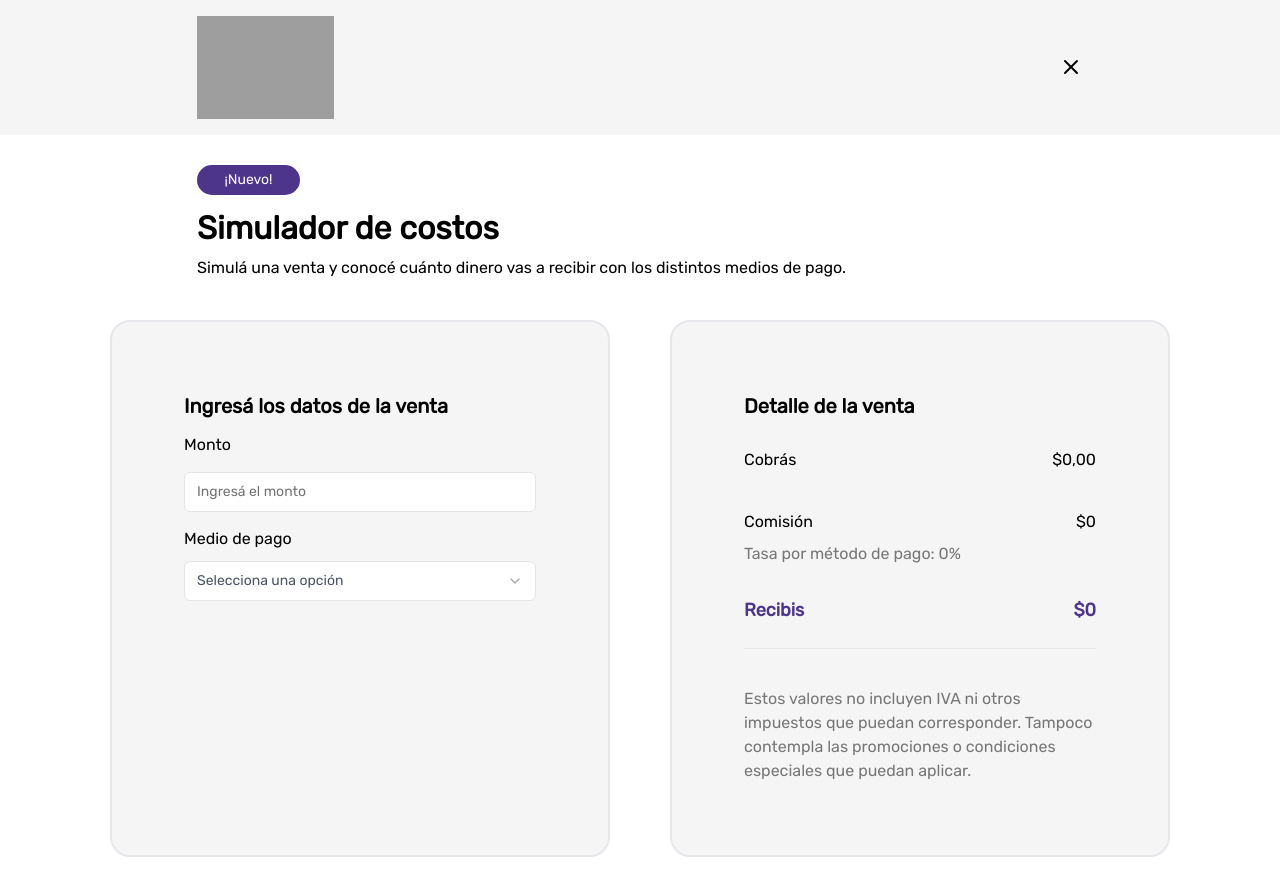
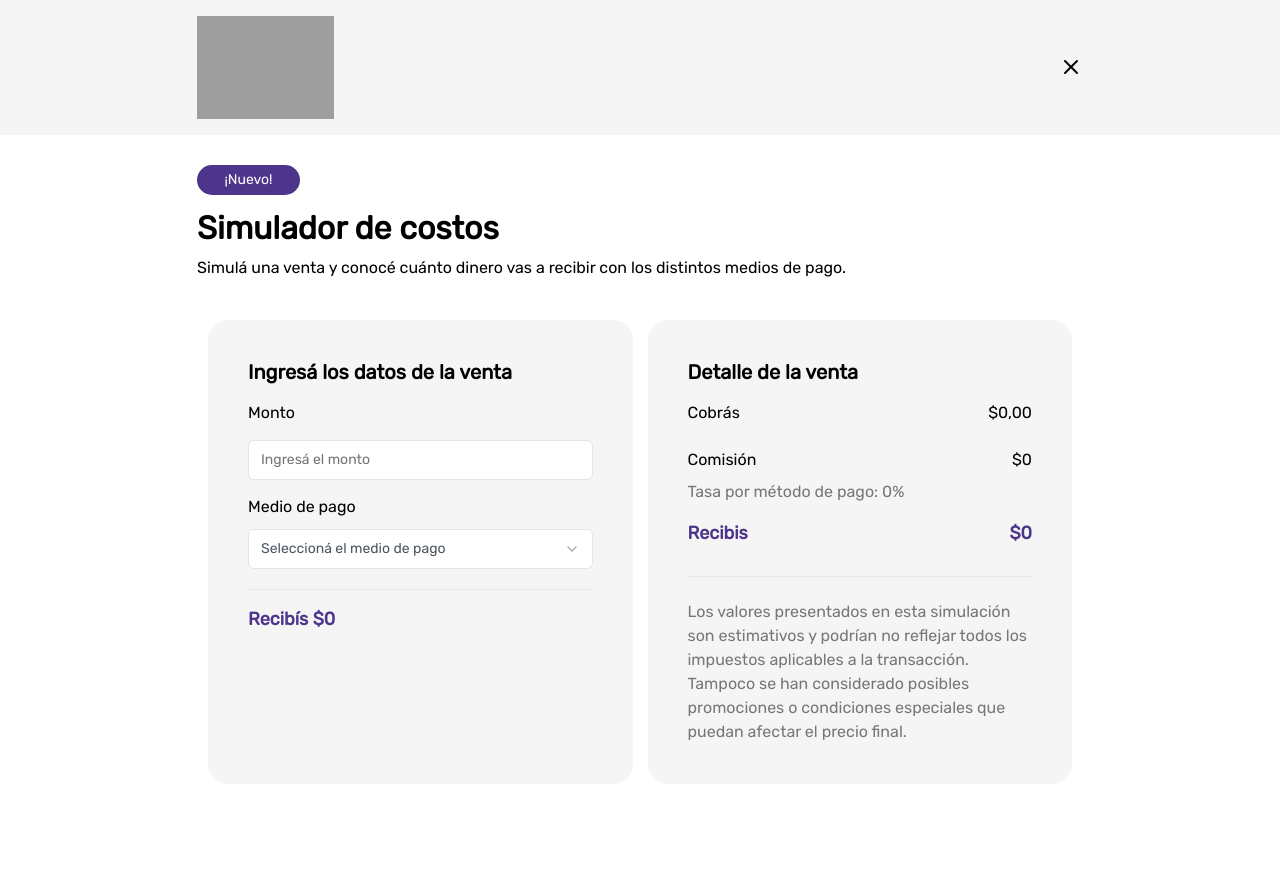
Before and after one commit to LippigGian/simulador-cobro, a React (Vite) app: page / in a window 1280 px wide. After the commit the page ends 844 px from the top, so only its background shows below. Built offline with nearby package versions, Linux system fonts and the light colour scheme; grey boxes are pictures that could not be loaded.

Commit message:
correccion de estilos y correccion del bug

```diff
--- a/src/assets/comisiones.js
+++ b/src/assets/comisiones.js
@@ -3,7 +3,7 @@
 export const comisionesMedioPago = {
   1: 0.008, //Dinero en cuenta
   2: 0.029, //Tarjeta de débito
-  3: 0, //Dinero en cuenta
+  3: 0.049, //Tarjeta de crédito
 }
 
 
@@ -38,7 +38,7 @@ export const comisionesPorcuotas = {
   9: 0.2107, //12 cuotas simple
 };
 //Mapeo de comisiones de plazo de acreditación
-export const feeAcreditacion = {
+export const comisionesPorAcreditacion = {
   1: 0.0490, //2 días para acreditar
   2: 0.0295 //10 días para acreditar
 };
--- a/src/components/Cards.jsx
+++ b/src/components/Cards.jsx
@@ -1,10 +1,10 @@
 import React from 'react';
 
-const Cards = ({children}) => {
+const Cards = ({ children, className ="" }) => {
     return (
-        <div className='flex flex-col bg-[#f5f5f5] border-2 rounded-[20px] p-8 gap-[15px] m-5'>
+        <div className={`flex flex-col items-center bg-[#f5f5f5] rounded-[20px] p-[32px] md:p-[40px] gap-[15px] ${className}`}>
 
-           {children}
+            {children}
         </div>
     );
 };
--- a/src/components/MainSimulador.jsx
+++ b/src/components/MainSimulador.jsx
@@ -4,7 +4,7 @@ import MainSimuladorDetalles from "./MainSimuladorDetalles";
 import "./mainSimulador.css";
 import { useState, useEffect } from "react";
 import calculoDetalle from "../utils/calculoDetalle";
-import { feePayment, feeAcreditacion, comisionesMedioPago, comisionesPorcuotas } from "../assets/comisiones";
+import { feePayment, comisionesMedioPago, comisionesPorcuotas, comisionesPorAcreditacion } from "../assets/comisiones";
 import { paymentTypeOptions, OpcionesMediosPago } from "../assets/opcionesPago";
 import DetalleInfo from "./DetalleInfo";
 import formatearNumeros from "../utils/formatearNumeros";
@@ -21,7 +21,7 @@ function MainSimulador() {
   //Medio de pago
   const [medioPago, setMedioPago] = useState(null);
   //Dinero que voy a recibir
-  const [receive, setReceive] = useState(0);
+  const [montoARecibir, setMontoARecibir] = useState(0);
   //Comision en $
   const [comision, setComision] = useState(0);
   //Comision en %
@@ -32,7 +32,7 @@ function MainSimulador() {
   //Plazo de acreditación
   const [plazoAcreditacion, setPlazoAcreditacion] = useState("1");
   //Comision por plazo de acreditacion en %
-  const [tasaPlazoAcreditacion, setTasaPlazoAcreditacion] = useState(0);
+  const [tasaPlazoAcreditacion, setTasaPlazoAcreditacion] = useState(0.049);
 
   //CUOTAS
   //Determinar si existen cuotas o no
@@ -40,9 +40,9 @@ function MainSimulador() {
   //Cantidad de cuotas
   const [cantidadCuotas, setCantidadCuotas] = useState("1");
   //Tasa de las cuotas en % para el cliente
-  const [tasaCuotas, setTasaCuotas] = useState("0.00");
+  const [tasaPagoCuotas, setTasaPagoCuotas] = useState("0.00");
   //Monto final que pagará el cliente en cuotas con intereses
-  const [finalAmount, setFinalAmount] = useState("");
+  const [montoPagoCuotas, setMontoPagoCuotas] = useState("");
 
   // // Calcular el total automáticamente cuando cambian amount, paymentType, methodPayment
   useEffect(() => {
@@ -56,36 +56,29 @@ function MainSimulador() {
   comisionesMedioPago,
   medioPago,
   setComision,
-  setTasaComision
-  //     setTasa,
-  //     tasaCuotas,
-  //     setComision,
-  //     setFinalAmount,
-  //     plazoAcreditacion,
-  //     feeAcreditacion,
-  //     setPlazoAcreditacion,
-  //     setTasaPlazoAcreditacion,
-  //     cuotas,
-  //     formatearNumeros,
-  //     tipoPago
+  setTasaComision,
+  tasaPagoCuotas,
+  setMontoPagoCuotas,
+  plazoAcreditacion,
+  tasaPlazoAcreditacion,
   );
   // console.log("el total es: "+total)
-  setReceive(total);
+  setMontoARecibir(total);
   }, [
     monto,
-    typePayment,
-    // methodPayment,
     plazoAcreditacion,
     medioPago,
     tasaPlazoAcreditacion,
-    tasaCuotas
+    tasaPagoCuotas
   ]);
 
   // Obtener las opciones de typePayment según el methodPayment seleccionado
   // const typePaymentOptions = paymentTypeOptions[methodPayment] || [];
   const tipoOpcionesMedioPago = OpcionesMediosPago || [];
+  console.log(cuotas)
   return (
-    <div className="flex justify-center gap-5">
+<div className="flex justify-center mb-[40px]">
+<div className="grid grid-cols-1 lg:grid-cols-2 gap-[25px] lg:gap-[15px] max-w-[864px] w-full m-[20px]">
 <Cards>
       <MainSimuladorInputs
         monto={monto}
@@ -95,73 +88,50 @@ function MainSimulador() {
         setMedioPago={setMedioPago}
         OpcionesMediosPago={OpcionesMediosPago}
         tipoOpcionesMedioPago={tipoOpcionesMedioPago}
-          labelPago = {labelPago}
+        labelPago={labelPago}
         setLabelPago={setLabelPago}
         cuotas={cuotas}
         setCuotas={setCuotas}
         cantidadCuotas={cantidadCuotas}
         setCantidadCuotas={setCantidadCuotas}
         comisionesPorcuotas={comisionesPorcuotas}
-        ></MainSimuladorInputs>
+        setTasaPagoCuotas={setTasaPagoCuotas}
+        setTasaPlazoAcreditacion={setTasaPlazoAcreditacion}
+        setPlazoAcreditacion={setPlazoAcreditacion}
+        montoARecibir={montoARecibir}
+        setTasaComision={setTasaComision}
+      />
     </Cards>
+
     <Cards>
       <MainSimuladorDetalles
-          receive={receive}
+        montoARecibir={montoARecibir}
         monto={monto}
         comision={comision}
         labelPago={labelPago}
-          tasaComision ={tasaComision}
-          //  tipoPago={tipoPago}
+        tasaComision={tasaComision}
+      />
+    </Cards>
 
-        ></MainSimuladorDetalles>
+    {cantidadCuotas && cuotas ? (
+      <div className="lg:col-span-2">
+<Cards className="md:p-[10px]">
+    <p>
+        {`Conocé cuánto pagará en total tu cliente en cuotas. `}
+    </p>
+    <p>
+        {`Pagará $${montoPagoCuotas} (${tasaPagoCuotas}%) + IVA según la tasa de financiación (CFT).`}
+    </p>
+    {/* <DetalleInfo
+        primaryValue={`Conocé cuánto pagará en total tu cliente en cuotas. `}
+        secondaryValue={`Pagará $${montoPagoCuotas} (${tasaPagoCuotas}%) + IVA según la tasa de financiación (CFT).`}
+    /> */}
 </Cards>
       </div>
-    // <>
-    //   <div className="containerGeneral">
-    //     <div className="simuladorContainer">
-    //       <MainSimuladorInputs
-    //         amount={amount}
-    //         // methodPayment={methodPayment}
-    //         setAmount={setAmount}
-    //         // setMethodPayment={setMethodPayment}
-    //         setTypePayment={setTypePayment}
-    //         setCuotas={setCuotas}
-    //         setCantidadCuotas={setCantidadCuotas}
-    //         typePayment={typePayment}
-    //         typePaymentOptions={typePaymentOptions}
-    //         setTipoPago={setTipoPago}
-    //         cuotas={cuotas}
-    //         cantidadCuotas={cantidadCuotas}
-    //         setFinalAmount={setFinalAmount}
-    //         setTasa={setTasa}
-    //         setTasaCuotas={setTasaCuotas}
-    //         receive={receive}
-    //         plazoAcreditacion={plazoAcreditacion}
-    //         setPlazoAcreditacion={setPlazoAcreditacion}
-    //         setTasaPlazoAcreditacion={setTasaPlazoAcreditacion}
-    //         formatearNumeros={formatearNumeros}
-    //       ></MainSimuladorInputs>
-    //       <MainSimuladorDetalles
-    //         receive={receive}
-    //         amount={amount}
-    //         comision={comision}
-    //         tipoPago={tipoPago}
-    //         tasa={tasa}
-    //       ></MainSimuladorDetalles>
-    //     </div>
+    ) : null}
+  </div>
+</div>
 
-    //       {cantidadCuotas && cuotas ? (
-    //          <div className="simuladorContainer_cuotas simuladorContainer_cuotas_detalle">
-    //         <DetalleInfo
-    //           primaryValue={`Conocé cuánto pagará en total tu cliente en cuotas. `}
-    //           secondaryValue={`Pagará $${finalAmount} (${tasaCuotas}%) + IVA según la tasa de financiación
-    //             (CFT).`}
-    //         />
-    //               </div>
-    //       ) : null}
-    //     </div>
-
-    // </>
   );
 }
 
--- a/src/components/MainSimuladorDetalles.jsx
+++ b/src/components/MainSimuladorDetalles.jsx
@@ -1,9 +1,9 @@
 import DetalleInfo from "./DetalleInfo";
 import formatearNumeros from "../utils/formatearNumeros";
-const MainSimuladorDetalles = ({ receive, monto, comision, labelPago, tasaComision }) => {
+const MainSimuladorDetalles = ({ montoARecibir, monto, comision, labelPago, tasaComision }) => {
   return (
     <>
-      <div className="simuladorContainer_card">
+      <div className="">
         <label className="titulo">Detalle de la venta</label>
         <DetalleInfo
           title="Cobrás"
@@ -17,22 +17,21 @@ const MainSimuladorDetalles = ({ receive, monto, comision, labelPago, tasaComisi
             labelPago === "" ? (
               <div className="gris">Tasa por método de pago: 0%</div>
             ) : (
-              ` ${labelPago} ${tasaComision} %`
+              ` ${labelPago} ${tasaComision} % + IVA`
             )
           }
         />
 
         <DetalleInfo
           title={"Recibis"}
-          secondaryValue={" $" + receive}
+          secondaryValue={" $" + montoARecibir}
           className={"recibis"}
         ></DetalleInfo>
-        <hr></hr>
+         <hr className="mt-[20px]"></hr>
         <DetalleInfo
           title={" "}
           leyendaDetalle={
-            "Estos valores no incluyen IVA ni otros impuestos que puedan corresponder. Tampoco contempla las promociones o condiciones especiales que puedan aplicar."
-          }
+"Los valores presentados en esta simulación son estimativos y podrían no reflejar todos los impuestos aplicables a la transacción. Tampoco se han considerado posibles promociones o condiciones especiales que puedan afectar el precio final."          }
         ></DetalleInfo>
       </div>
     </>
--- a/src/components/MainSimuladorInputs.jsx
+++ b/src/components/MainSimuladorInputs.jsx
@@ -3,7 +3,10 @@ import Selector from "./Selector";
 import MontoInput from "./MontoInput";
 
 //Comisiones por cobro y por cobro en cuotas
-import { feeAcreditacion, comisionesMedioPago, } from "../assets/comisiones";
+import {
+  comisionesMedioPago,
+  comisionesPorAcreditacion,
+} from "../assets/comisiones";
 
 //Medios de pago, tipos de pagos y cuotas
 import {
@@ -11,7 +14,7 @@ import {
   paymentTypeOptions,
   installmentsOptions,
   plazoAcreditacionOption,
-  OpcionesMediosPago
+  OpcionesMediosPago,
 } from "../assets/opcionesPago";
 
 //Import de handles
@@ -23,7 +26,6 @@ import DetalleInfo from "./DetalleInfo";
 import handlePlazoAcreditacion from "../utils/handlePlazoAcreditacion";
 
 const MainSimuladorInputs = ({
-  // amount,
   monto,
   setMonto,
   formatearNumeros,
@@ -39,7 +41,13 @@ const MainSimuladorInputs = ({
   cuotas,
   setCuotas,
   cantidadCuotas,
-  comisionesPorcuotas
+  setCantidadCuotas,
+  comisionesPorcuotas,
+  setTasaPagoCuotas,
+  setTasaPlazoAcreditacion,
+  setPlazoAcreditacion,
+  montoARecibir,
+  setTasaComision,
   // setCantidadCuotas,
   // typePayment,
   // typePaymentOptions,
@@ -52,15 +60,13 @@ const MainSimuladorInputs = ({
   // plazoAcreditacion,
   // setPlazoAcreditacion,
   // setTasaPlazoAcreditacion,
-
 }) => {
   return (
-
-    // <>
-       <div className="simuladorContainer_card">
+    <>
+      <div className="w-full">
         <label className="titulo">Ingresá los datos de la venta</label>
         <MontoInput
-           className="simuladorContainer_Card_inputMonto"
+          className="mt-[15px] gap-[15px] flex flex-col"
           label="Monto"
           monto={monto}
           onChange={(e) => handleMonto(e, setMonto, formatearNumeros)}
@@ -72,79 +78,37 @@ const MainSimuladorInputs = ({
           onChange={(e) =>
             handleMedioPago(
               e,
-                    OpcionesMediosPago,
               tipoOpcionesMedioPago,
               setMedioPago,
               setLabelPago,
-                    setCuotas
+              setCuotas,
+              setCantidadCuotas,
+              setTasaPagoCuotas,
+              setPlazoAcreditacion,
+              setTasaComision,
+              setTasaPlazoAcreditacion
               // opcionesPago,
               // setTypePayment,
               // tipoOpcionesMedioPago,
               // methodPayment,
-                    // setCuotas,
+
               // setCantidadCuotas,
-                    // setTasaCuotas,
-                    // setPlazoAcreditacion
             )
           }
-    >
-
-        </Selector>
-
-         {/* <Selector
-    //       label="Medio de cobro"
-    //       name="medioCobro"
-    //       value={methodPayment}
-    //       leyendaSelector="Elegí cómo querés cobrar."
-    //       onChange={(e) =>
-    //         handleMedioCobro(
-    //           e,
-    //           setMethodPayment,
-    //           setTypePayment,
-    //           setCuotas,
-    //           setCantidadCuotas,
-    //           setTipoPago,
-    //           setTasa,
-    //           setTasaCuotas
-    //         )
-    //       }
-    //       options={paymentMethodOptions}
-    //     ></Selector> */}
-{/*
-    //     <Selector
-    //       label="Medio de pago"
-    //       name="medioPago"
-    //       value={typePayment}
-    //       leyendaSelector="Elegí cómo te van a pagar."
-    //       onChange={(e) =>
-    //         handleMedioPago(
-    //           e,
-    //           opcionesPago,
-    //           setTypePayment,
-    //           paymentTypeOptions,
-    //           methodPayment,
-    //           setTipoPago,
-    //           setCuotas,
-    //           setCantidadCuotas,
-    //           setTasaCuotas,
-    //           setPlazoAcreditacion
-    //         )
-    //       }
-    //       options={typePaymentOptions}
-    //     ></Selector>
-     */}
+        ></Selector>
         {cuotas ? (
           <>
-          <h2>Hay cuotas</h2>
             <Selector
               label="Cantidad de cuotas"
               name="cantidadCuotas"
               value={cantidadCuotas}
+              valorInicial={cantidadCuotas}
               leyendaSelector="Las cuotas corren a cargo del cliente."
               onChange={(e) =>
                 handleCuotas(
                   e,
-                  comisionesPorcuotas
+                  comisionesPorcuotas,
+                  setTasaPagoCuotas
                   // feeUser,
                   // monto,
                   // setFinalAmount,
@@ -154,29 +118,31 @@ const MainSimuladorInputs = ({
               }
               options={installmentsOptions}
             />
-            {/* <Selector
+            <Selector
               label={"Plazo de pago"}
-              value={plazoAcreditacion}
+              name="PlazoAcreditacion"
+              valorInicial={"1"}
+              value={comisionesPorAcreditacion}
               onChange={(e) =>
                 handlePlazoAcreditacion(
                   e,
                   setPlazoAcreditacion,
-                  feeAcreditacion,
+                  comisionesPorAcreditacion,
                   setTasaPlazoAcreditacion
                 )
               }
               options={plazoAcreditacionOption}
               leyendaSelector="Elegí cómo recibís el dinero."
-            ></Selector> */}
+            ></Selector>
           </>
         ) : null}
-    {/* //     <hr></hr>
-    //     <DetalleInfo
-    //       primaryValue={`Recibís $` + receive}
-    //       className={"recibis"}
-    //     ></DetalleInfo>  */}
+        <hr className="mt-[20px]"></hr>
+        <DetalleInfo
+          primaryValue={`Recibís $` + montoARecibir}
+          className={"recibis"}
+        ></DetalleInfo>
       </div>
-    // </>
+    </>
   );
 };
 export default MainSimuladorInputs;
--- a/src/components/Selector.jsx
+++ b/src/components/Selector.jsx
@@ -9,39 +9,47 @@ import {
   SelectLabel,
 } from "@/components/ui/select";
 
+// Componente Selector
 export default function Selector({
-  options,
-  label,
-  onChange,
-  value, // Valor actual seleccionado
-  leyendaSelector,
+  label,      // Etiqueta para el select
+  name,       // Nombre del input
+  options,    // Opciones que vienen en el array tipoOpcionesMedioPago
+  onChange,   // Función a ejecutar al cambiar la opción seleccionada
+  valorInicial
 }) {
+  const [selectedValue, setSelectedValue] = React.useState(valorInicial || ""); // Estado para la opción seleccionada
+
+  // Manejar el cambio de valor en el select
+  const handleSelectChange = (value) => {
+    setSelectedValue(value);  // Actualiza el estado local
+    onChange(value);          // Llama a la función onChange pasada como prop
+  };
+
   return (
+    <div className="selectContainer mt-[15px] mb-[15px]">
+      {/* Etiqueta */}
+      {label && <label htmlFor={name}>{label}</label>}
 
-<div className="selectContainer">
-      {label && <label>{label}</label>}
-
-      <Select value={value} onValueChange={onChange}>
-      <SelectTrigger className={value ? "select-trigger text-black" : "select-trigger text-gray-600"}>
-
-    <SelectValue
-      placeholder="Selecciona una opción"
-      className="placeholder-custom" // Aplica la clase CSS personalizada
-    >
-{value
-  ? options.find((option) => option.value === value)?.label
-  : "Seleccioná el " + label.charAt(0).toLowerCase() + label.slice(1)}
+      {/* Componente Select */}
+      <Select value={selectedValue} onValueChange={handleSelectChange}>
+        <SelectTrigger className={selectedValue ? "text-black" : "text-gray-600"}>
+          {/* Valor seleccionado o placeholder */}
+          <SelectValue placeholder="Seleccioná el medio de pago">
+            {selectedValue
+              ? options.find((option) => option.value === selectedValue)?.label
+              : "Seleccioná el medio de pago"}
           </SelectValue>
         </SelectTrigger>
-  <SelectContent className="select-content">
+
+        {/* Contenido del Select con las opciones */}
+        <SelectContent>
           <SelectGroup>
             <SelectLabel>{label}</SelectLabel>
             {options.map((option) => (
               <SelectItem
                 key={option.value}
                 value={option.value}
-          disabled={option.disable}
-          className={value === option.value ? "selected-option" : ""}
+                className={selectedValue === option.value ? "selected-option" : ""}
               >
                 {option.label}
               </SelectItem>
@@ -50,7 +58,5 @@ export default function Selector({
         </SelectContent>
       </Select>
     </div>
-
-
   );
 }
--- a/src/utils/calculoDetalle.js
+++ b/src/utils/calculoDetalle.js
@@ -4,7 +4,11 @@ const calculoDetalle = (
   comisionesMedioPago,
   medioPago,
   setComision,
-  setTasaComision
+  setTasaComision,
+  tasaPagoCuotas,
+  setMontoPagoCuotas,
+  plazoAcreditacion,
+  tasaPlazoAcreditacion,
   // typePayment,
   // methodPayment,
   // feePayment,
@@ -22,7 +26,7 @@ const calculoDetalle = (
 ) => {
   const comisionFee = comisionesMedioPago[medioPago] || 0;
   const comisionesFeeFixed = (comisionFee*100).toFixed(2);
-  setTasaComision(comisionesFeeFixed);
+
   // console.log("comisiones medio de pago es: "+comisionesMedioPago[medioPago])
   // console.log("medio de pago" + medioPago)
 
@@ -34,17 +38,39 @@ const calculoDetalle = (
   // const fee = feePayment[key] || 0; // Si la combinación no está en feePayment, usar 0
 
   // Comision por plazo de acreditacion
-  // const keyAcreditacion = feeAcreditacion[plazoAcreditacion];
+  // const keyAcreditacion = tasaPlazoAcreditacion[plazoAcreditacion];
+
+  // console.log("el plazo de acreditacion es: "+ plazoAcreditacion)
+  // console.log("La tasa de acreditacion es: " + tasaPlazoAcreditacion)
+
   // setTasaPlazoAcreditacion(keyAcreditacion);
   // let nuevaComision = 0;
   // let feeAmount = 0;
 
-  console.log(medioPago)
+  if (!monto) return 0;
+  // const comision = parseFloat(((monto * comisionFee) * 1.21).toFixed(2));
+
   // Calculo comision dependiendo plazo acreditacion (tarjeta de crédito)
-   if (medioPago == 3) {
-    console.log("efectivamente, es tarjeta de credito pa")
+  if (medioPago == 3) {
+    console.log(tasaPagoCuotas)
+    //Calculo comisiones de usuario pago en cuotas
+    const comisionUsuario = parseFloat((monto * (tasaPagoCuotas / 100)).toFixed(2));
+    const totalAPagar = monto + comisionUsuario;
+    setMontoPagoCuotas((totalAPagar).toFixed(2));
 
-    }
+    //Calculo comisiones de vendedor pago en cuotas
+    const comisionTotal = parseFloat(((totalAPagar *(tasaPlazoAcreditacion*1.21)) ).toFixed(2));
+    setComision(comisionTotal);
+    const totalARecibir = monto - comisionTotal;
+    setTasaComision((tasaPlazoAcreditacion*100).toFixed(2));
+    return totalARecibir
+} else {
+    const comision = parseFloat(((monto * comisionFee) * 1.21).toFixed(2));
+    setComision(comision);
+    const totalARecibir = monto - comision;
+    setTasaComision(comisionesFeeFixed);
+    return totalARecibir
+}
   //   setTasa((keyAcreditacion * 100).toFixed(2));
   //   nuevaComision = (keyAcreditacion * 100).toFixed(2);
   //   feeAmount = amount * keyAcreditacion;
@@ -56,13 +82,7 @@ const calculoDetalle = (
 
   // setComision(formatearNumeros(feeAmount));
 
-  if (!monto) return 0;
   //Calculo para comisión
-  const comision = ((monto*comisionFee)*1.21).toFixed(2);
-  setComision(comision)
-
-  const totalARecibir= monto - comision;
-  return totalARecibir;
 
   // let totalAmount = 0;
   // const tasa = tasaCuotas / 100;
--- a/src/utils/handleCuotas.js
+++ b/src/utils/handleCuotas.js
@@ -2,7 +2,8 @@
 import formatearNumeros from "./formatearNumeros";
 const handleCuotas = (
   e,
-  comisionesPorcuotas
+  comisionesPorcuotas,
+  setTasaPagoCuotas
   // feeUser,
   // monto,
   // setFinalAmount,
@@ -14,7 +15,7 @@ const handleCuotas = (
   console.log("Las cuotas: " + cuotas);
   const fee = comisionesPorcuotas[cuotas] || 0;
 
-
+  setTasaPagoCuotas((fee * 100).toFixed(2));
   console.log("la comision por cuotas es : "+ fee)
 
   // setFeeCuotas(parseFloat(fee));
--- a/src/utils/handlePlazoAcreditacion.js
+++ b/src/utils/handlePlazoAcreditacion.js
@@ -2,10 +2,11 @@
 const handlePlazoAcreditacion = (
   value,
   setPlazoAcreditacion,
-  feeAcreditacion,
+  comisionesPorAcreditacion,
   setTasaPlazoAcreditacion
 ) => {
-  const fee = feeAcreditacion[value];
+  const fee = comisionesPorAcreditacion[value];
+  // console.log("El plazo de acreditacion es: " + fee);
   setTasaPlazoAcreditacion(fee);
   setPlazoAcreditacion(value);
 };
```
Also changed, not shown: src/utils/handleMedioCobro.js (+19 -19 lines), src/utils/handleMedioPago.js (+20 -11 lines). Lines whose indentation alone changed are shown as unchanged.
